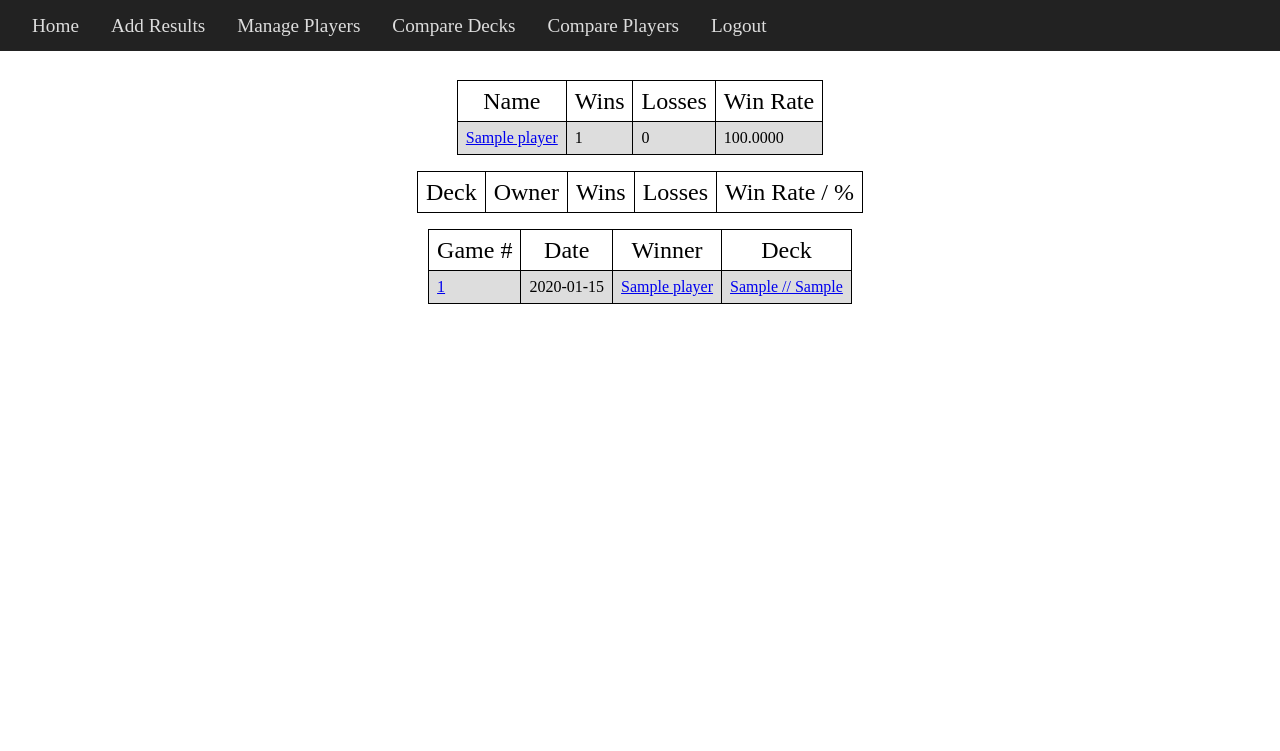
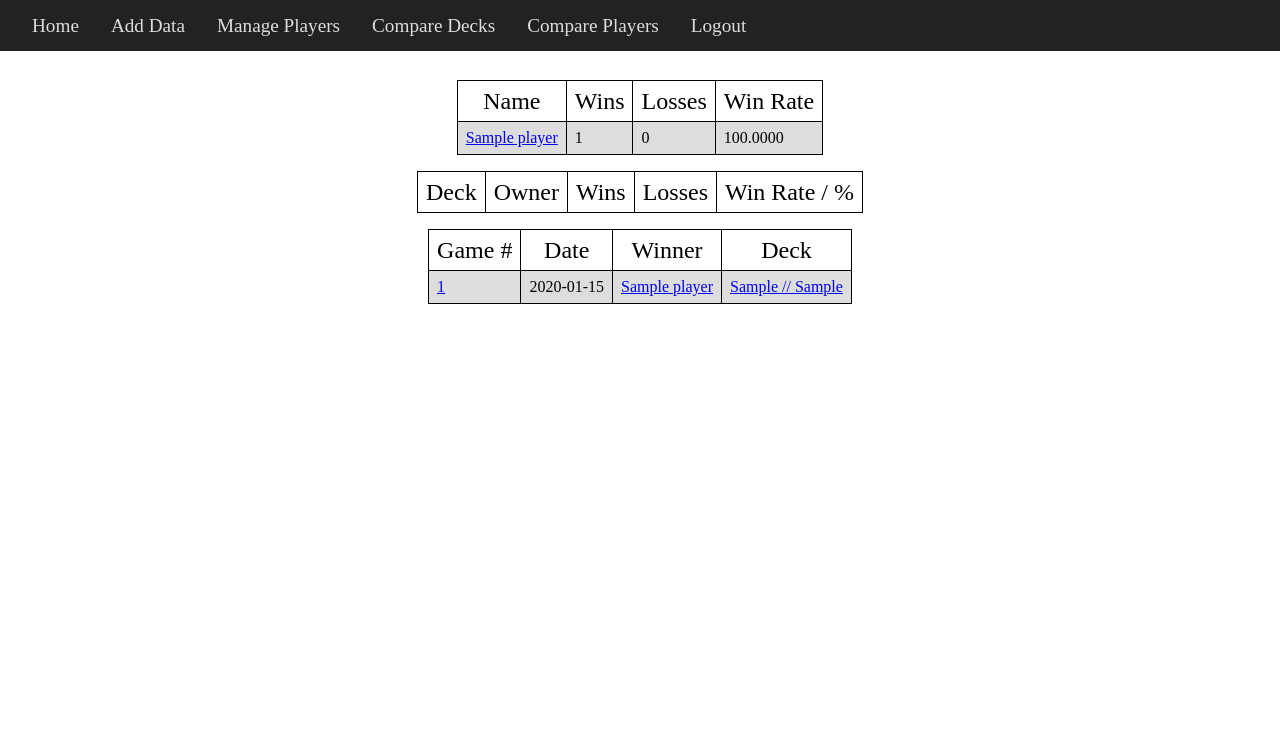
Before and after one commit to Zerazzt/mtg-game-tracker, a PHP site: page /index.php in a window 1280 px wide. Shown: the top 751 px of the page. Run offline with PHP 8.4, Linux system fonts and the light colour scheme; the visitor is signed in with stand-in values (Sample User, id 1); tables that the repository leaves empty hold one stand-in row (values such as "Sample post"); data that the repository does not hold is empty; some libraries are stand-ins or nearby versions.

Commit message:
Change page title from 'Add Results' to 'Add Data'.

```diff
--- a/php/includes/variables.php
+++ b/php/includes/variables.php
@@ -9,7 +9,7 @@ $pages = [
 	],
 	"mtgtracker" => [
 		"route" => "/tracker/",
-		"title" => "Add Results",
+		"title" => "Add Data",
 		"require_logged_in" => true,
 		"logged_in_nav" => true,
 		"logged_out_nav" => false,
```
